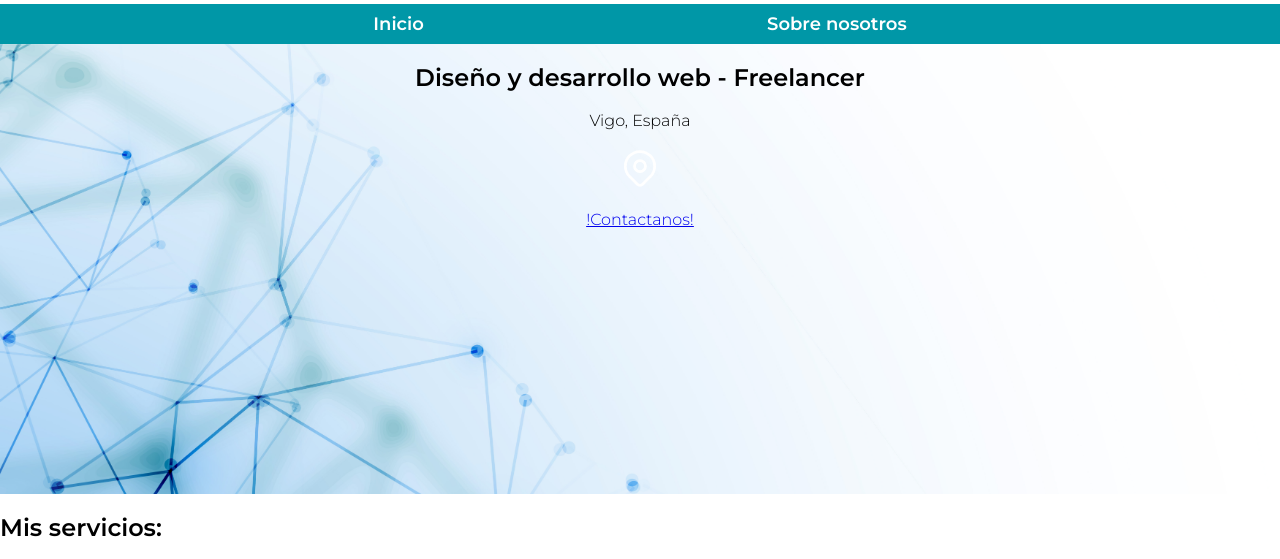
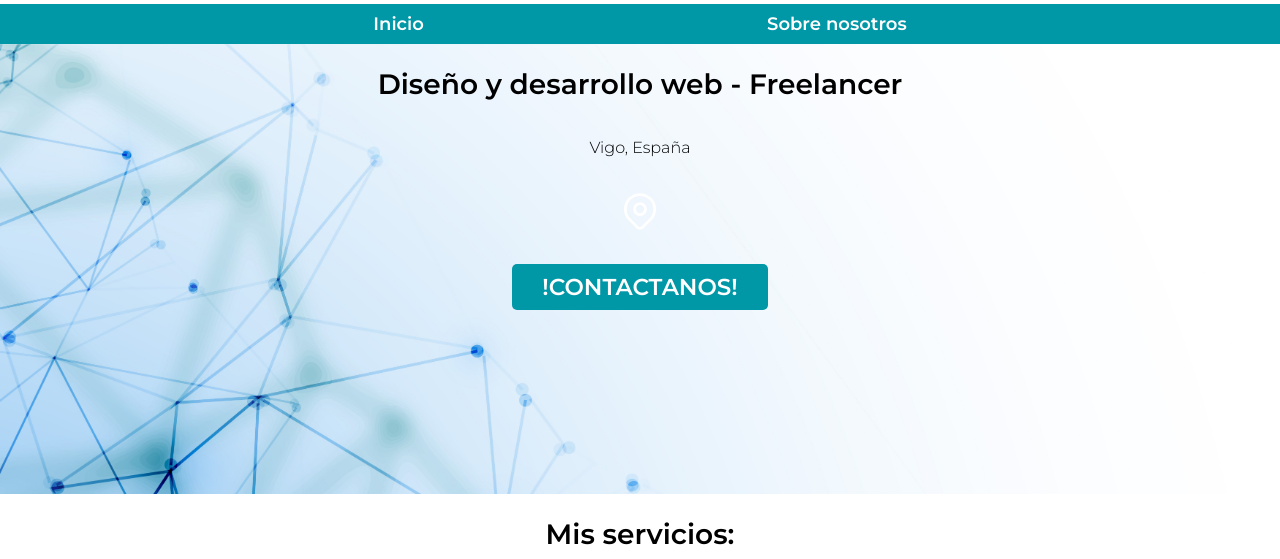
Before and after one commit to Jorge-I-Vidovic/Web_Freelancer, a plain HTML site: page index.html in a window 1280 px wide. Shown: the part 71-630 px from the top of the page. Drawn offline with Linux system fonts and the light colour scheme.

Commit message:
Updating the project

```diff
--- a/css/styles.css
+++ b/css/styles.css
@@ -3,6 +3,8 @@
     --secundary: #0097a7
 }
 
+
+/*  Parte general del proyecto  */
 html{
     font-size: 62.5%;
     box-sizing: border-box;
@@ -18,6 +20,28 @@ body{
     font-weight: 300;
 }
 
+h1{
+    font-size: 3.8rem;
+}
+
+h2{
+    font-size: 2.8rem;
+}
+
+h3{
+    font-size: 1.8rem;
+}
+
+h1,h2,h3{
+    text-align: center;
+}
+
+p{
+    text-align: justify;
+}
+
+/*          -- Partes especificas de la main page--         */
+
 .container{
     max-width: 120rem;
     margin: 0 auto;
@@ -29,7 +53,8 @@ body{
     font-weight: bolder;
 }
 
-.main-nav{ /*Navegador principal*/
+/*   Inicio - Navegador principal: */
+.main-nav{
     display: flex;
     flex-direction: column;
 }
@@ -51,7 +76,6 @@ body{
     font-weight: bold;
 }
 
-
 .main-nav a:hover{ /*Enlaces del navegador principal cuando el mouse está encima*/
     background-color: white;
     color: var(--secundary);
@@ -63,6 +87,8 @@ body{
 .main-nav_bg{
     background-color: var(--secundary);
 }
+
+/*  Final - Navegador principal*/
 
 .main-title{
     background-image: url(../img/background.jpg);
@@ -77,4 +103,30 @@ body{
     position: absolute;
     width: 100%;
     height: 100%;
+
+    display: flex;
+    flex-direction: column;
+    align-items: center;
 }
+
+/*Botón*/
+.button{
+    background-color: var(--secundary);
+    color: white;
+    margin-top: 1rem;
+    padding: 1rem 3rem;
+    border-radius: 0.5rem;
+    width: 90%;
+
+    font-size: 2.3rem;
+    font-weight: bold;
+    text-align: center;
+    text-transform: uppercase;
+    text-decoration: none;
+}
+
+@media (min-width: 480px) {
+    .button{
+        width: auto;
+    }
+}
--- a/index.html
+++ b/index.html
@@ -36,7 +36,7 @@
                     <path d="M17.657 16.657l-4.243 4.243a2 2 0 0 1 -2.827 0l-4.244 -4.243a8 8 0 1 1 11.314 0z" />
                 </svg>
             </p>
-            <a href="#">!Contactanos!</a>
+            <a href="#" class="button">!Contactanos!</a>
         </div>
     </section> <!--Final 1era seccion-->
 
```
